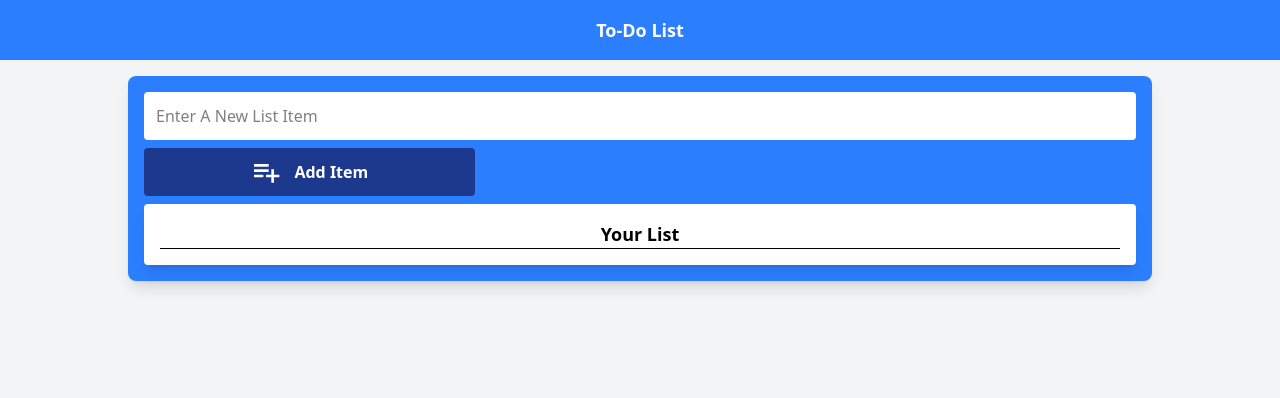
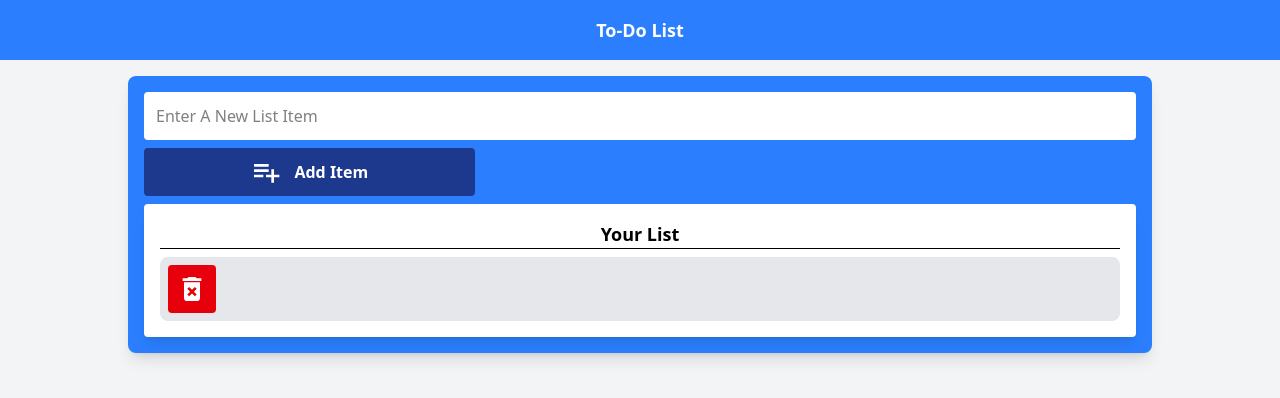
Before and after one commit to MoketeTyabekana/react-hooks, a React (Vite) app in the folder todolist/: page / in a window 1280 px wide. Both pictures are taken after typing "Sample" into the empty fields and a click on the button "Add Item". Shown: the top 398 px of the page. Built offline with nearby package versions, Linux system fonts and the light colour scheme.

Commit message:
Removed the Delete text inside the delete button and added ann icon instead.

```diff
--- a/todolist/src/App.jsx
+++ b/todolist/src/App.jsx
@@ -1,14 +1,14 @@
 // Code: App component
 import './App.css';
 import {useState}  from 'react';
-import { MdPlaylistAdd } from "react-icons/md";
+import { MdPlaylistAdd, MdDeleteForever } from "react-icons/md";
 
 function App() {
 
   const [todos, setTodos] = useState([]);
   const [input, setInput] = useState('');
 
-  const addToDo = (e) => {
+  const addToDo = () => {
     if (input.trim()){
       setTodos([...todos, {
         text:input,completed:false
@@ -31,8 +31,16 @@ function App() {
         <div className='w-full bg-white p-4 rounded shadow-lg gap-2'>
            <h2 className='text-center font-bold text-lg'>Your List</h2>
            <hr  />
-           <ul className='w-full gap-2'>
+           <ul className='w-full gap-2 mt-2'>
+            {todos.map((tod,index)=>(
+              <li key={index} className='justify-between bg-gray-200 p-2 rounded-lg flex items-center w-full'>
+                 {todos.text}
+                 <button onClick={()=>setTodos(todos.filter((_,i)=>i !==index))} className='bg-red-600  p-2 rounded text-white  font-bold hover:bg-blue-800 inline-flex items-center justify-center'>
+                  <MdDeleteForever size="2em"/>
+                 </button>
+              </li>
 
+            ))}
            </ul>
         </div>
       </div>
```
